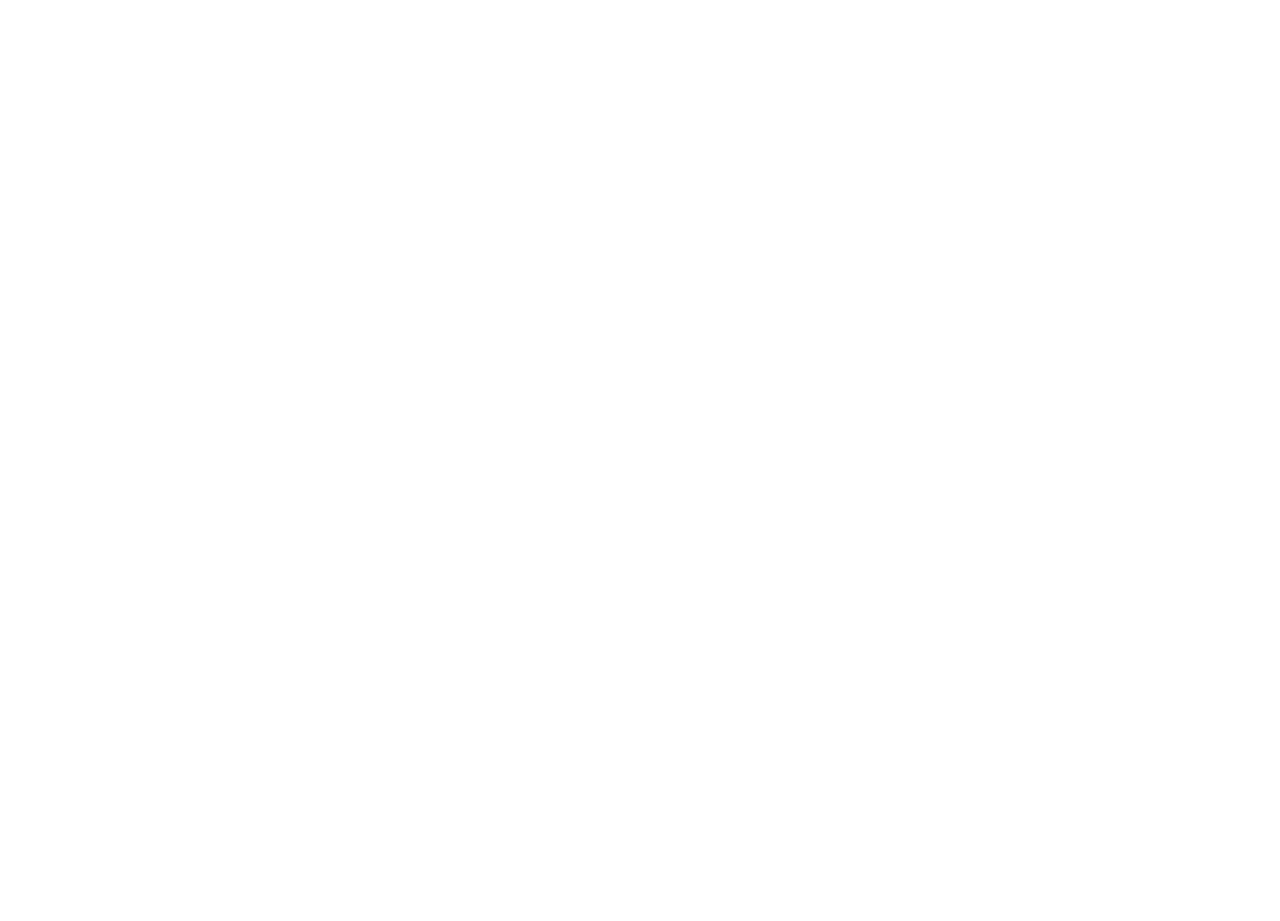
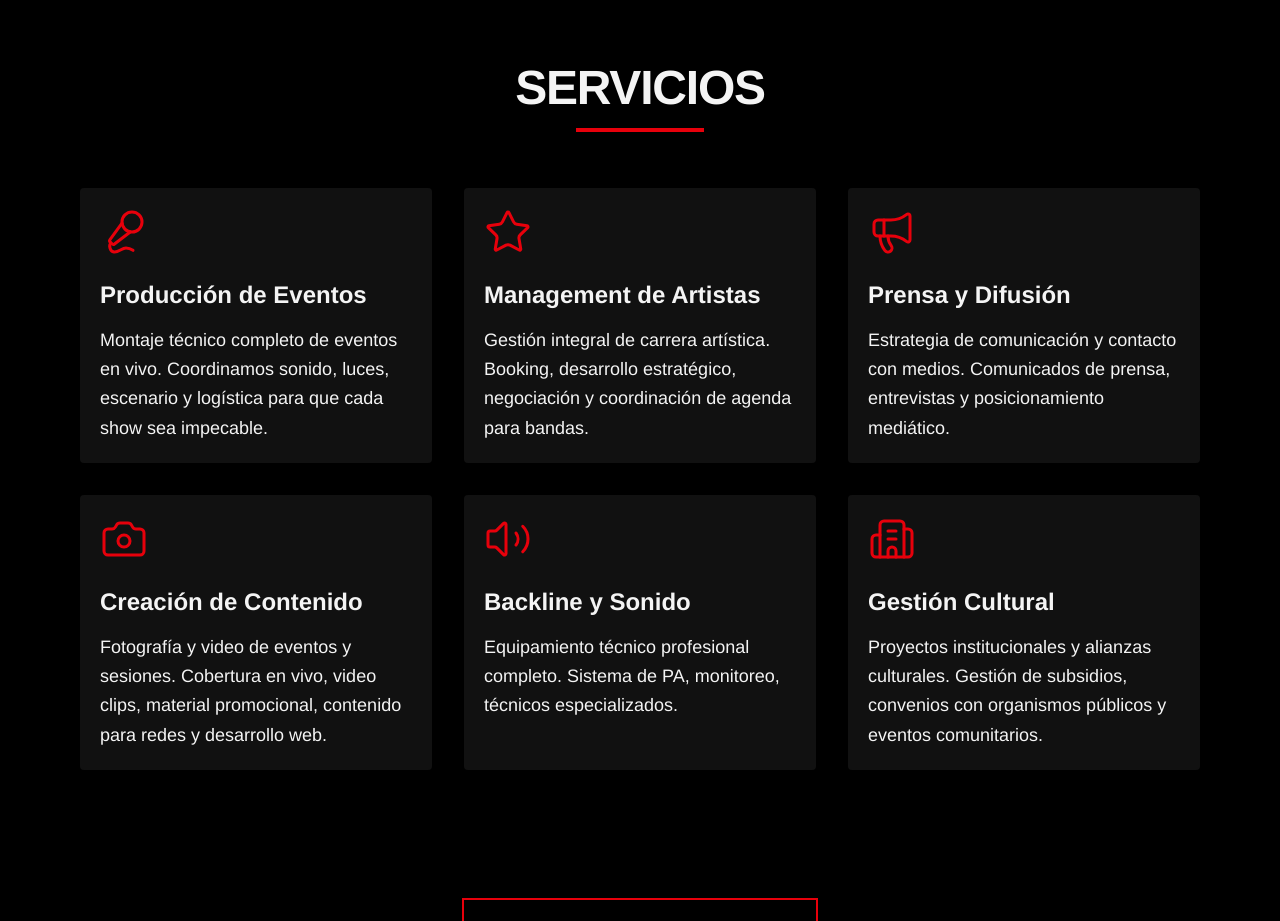
Before and after one commit to joy-amorin/kurtco-producciones-web, a Next.js app in the folder kurtco-producciones/: page / in a window 1280 px wide. Shown: the part 1860-2781 px from the top of the page. Before the commit the page ends 1796 px from the top, so only its background shows below. Built offline with nearby package versions, Linux system fonts and the light colour scheme.

Commit message:
feat(servicios): add service section

```diff
--- a/kurtco-producciones/src/app/page.js
+++ b/kurtco-producciones/src/app/page.js
@@ -1,13 +1,14 @@
 import Hero from '@/components/Hero';
 import Navbar from '@/components/Navbar';
 import About from '@/app/quienes-somos/About'
-
+import Servicios from '@/app/servicios/Servicios'
 export default function Home() {
   return (
     <>
       <Navbar />
       <Hero />
       <About />
+      <Servicios />
     </>
   );
 }
--- /dev/null
+++ b/kurtco-producciones/src/app/servicios/Servicios.js
@@ -0,0 +1,76 @@
+import React from 'react';
+import { servicios } from '@/data/serviciosData';
+
+const ServicesSection = () => {
+
+  return (
+    <section id='servicios' className="relative w-full min-h-screen bg-black py-20 lg:py-32 px-6 md:px-12 lg:px-20">
+
+      {/* Título de la sección */}
+      <div className="max-w-7xl mx-auto mb-16 lg:mb-24 text-center">
+        <h2 className="text-5xl md:text-4xl lg:text-5xl font-black text-[#f4f4f4] tracking-tight leading-none mb-4">
+          SERVICIOS
+        </h2>
+        <div className="w-32 h-1 bg-red-600 mx-auto"></div>
+      </div>
+
+      {/* Grid de servicios - Automático y escalable */}
+      <div className="max-w-7xl mx-auto">
+        <div className="grid grid-cols-1 md:grid-cols-2 lg:grid-cols-3 gap-8 lg:gap-8 -mt-10">
+          {servicios.map((servicio, idx) => {
+            const IconComponent = servicio.icono;
+
+            return (
+              <div
+                key={idx}
+                className="group relative bg-[#111111] p-6 lg:p-5 rounded-sm transition-all duration-300 hover:-translate-y-2 cursor-pointer"
+                style={{
+                  boxShadow: '0 4px 20px rgba(0,0,0,0.3)'
+                }}
+              >
+                {/* Borde al hacer hover */}
+                <div className="absolute inset-0 border-2 border-red-600 opacity-0 group-hover:opacity-100 transition-opacity duration-300 rounded-sm pointer-events-none"></div>
+
+                {/* Resplandor rojo al hacer hover */}
+                <div className="absolute bottom-0 left-0 right-0 h-1 bg-red-600 opacity-0 group-hover:opacity-100 transition-opacity duration-300 blur-sm"></div>
+
+                {/* Ícono */}
+                <div className="mb-6">
+                  <IconComponent
+                    className="w-10 h-10 md:w-12 md:h-12 text-red-600 stroke-[1.5] group-hover:scale-110 transition-transform duration-300"
+                  />
+                </div>
+
+                {/* Título */}
+                <h3 className="text-xl md:text-2xl font-black text-[#f4f4f4] mb-4 leading-tight">
+                  {servicio.titulo}
+                </h3>
+
+                {/* Descripción */}
+                <p className="text-base md:text-lg text-[#f4f4f4] leading-relaxed">
+                  {servicio.descripcion}
+                </p>
+              </div>
+            );
+          })}
+        </div>
+      </div>
+
+      {/* CTA */}
+      <div className="max-w-7xl mx-auto mt-20 lg:mt-32 text-center">
+        <a
+            href="https://wa.me/59895414520"
+            target="_blank"
+            rel="noopener noreferrer"
+            className="group relative inline-block text-center px-8 py-4 bg-transparent border-2 border-red-600 text-red-600 font-bold text-base lg:text-lg uppercase tracking-wider overflow-hidden transition-colors duration-300 hover:text-white">
+            <span className="absolute inset-0 bg-red-600 transform translate-y-full group-hover:translate-y-0 transition-transform duration-300 ease-out"></span>
+            <span className="relative z-10">Hablemos de tu proyecto</span>
+            <span className="absolute inset-0 border-2 border-red-600 group-hover:animate-ping opacity-0 group-hover:opacity-75"></span>
+        </a>
+      </div>
+
+    </section>
+  );
+};
+
+export default ServicesSection;
--- a/kurtco-producciones/src/components/Navbar.jsx
+++ b/kurtco-producciones/src/components/Navbar.jsx
@@ -8,7 +8,7 @@
   const navLinks = [
     { name: "Inicio", href: "/" },
     { name: "Quienes Somos", href: "/#about" },
-    { name: "Servicios", href: "/services" },
+    { name: "Servicios", href: "/#servicios" },
     { name: "Bandas", href: "/artists" },
     { name: "Proyectos", href: "/projects" },
     { name: "Prensa", href: "/press" },
--- /dev/null
+++ b/kurtco-producciones/src/data/serviciosData.js
@@ -0,0 +1,34 @@
+import { Mic2, Star, Megaphone, Camera, Volume2, Building2 } from 'lucide-react';
+
+export const servicios = [
+    {
+      titulo: "Producción de Eventos",
+      icono: Mic2,
+      descripcion: "Montaje técnico completo de eventos en vivo. Coordinamos sonido, luces, escenario y logística para que cada show sea impecable."
+    },
+    {
+      titulo: "Management de Artistas",
+      icono: Star,
+      descripcion: "Gestión integral de carrera artística. Booking, desarrollo estratégico, negociación y coordinación de agenda para bandas."
+    },
+    {
+      titulo: "Prensa y Difusión",
+      icono: Megaphone,
+      descripcion: "Estrategia de comunicación y contacto con medios. Comunicados de prensa, entrevistas y posicionamiento mediático."
+    },
+    {
+      titulo: "Creación de Contenido",
+      icono: Camera,
+      descripcion: "Fotografía y video de eventos y sesiones. Cobertura en vivo, video clips, material promocional, contenido para redes y desarrollo web."
+    },
+    {
+      titulo: "Backline y Sonido",
+      icono: Volume2,
+      descripcion: "Equipamiento técnico profesional completo. Sistema de PA, monitoreo, técnicos especializados."
+    },
+    {
+      titulo: "Gestión Cultural",
+      icono: Building2,
+      descripcion: "Proyectos institucionales y alianzas culturales. Gestión de subsidios, convenios con organismos públicos y eventos comunitarios."
+    },
+  ];
```
